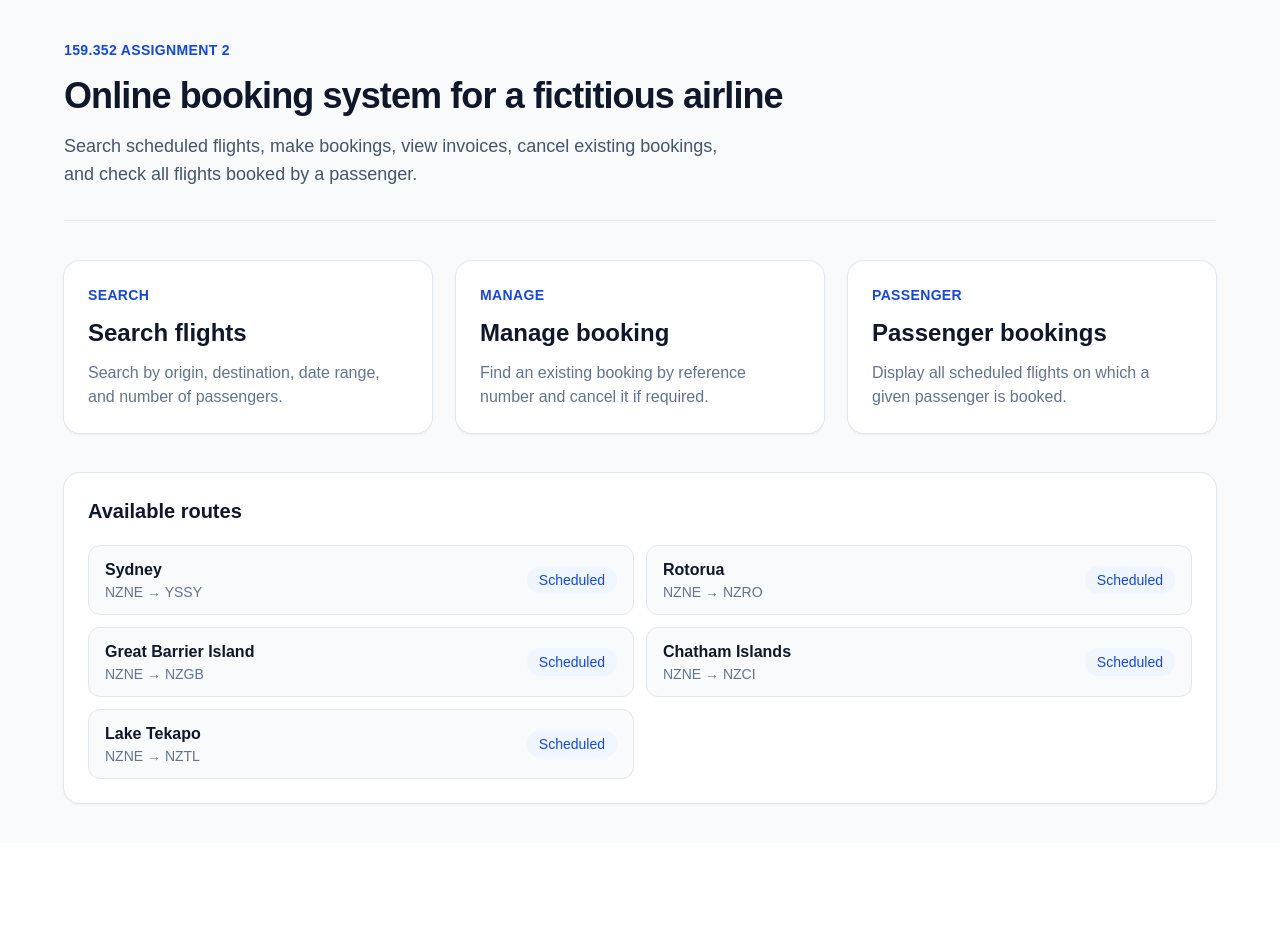
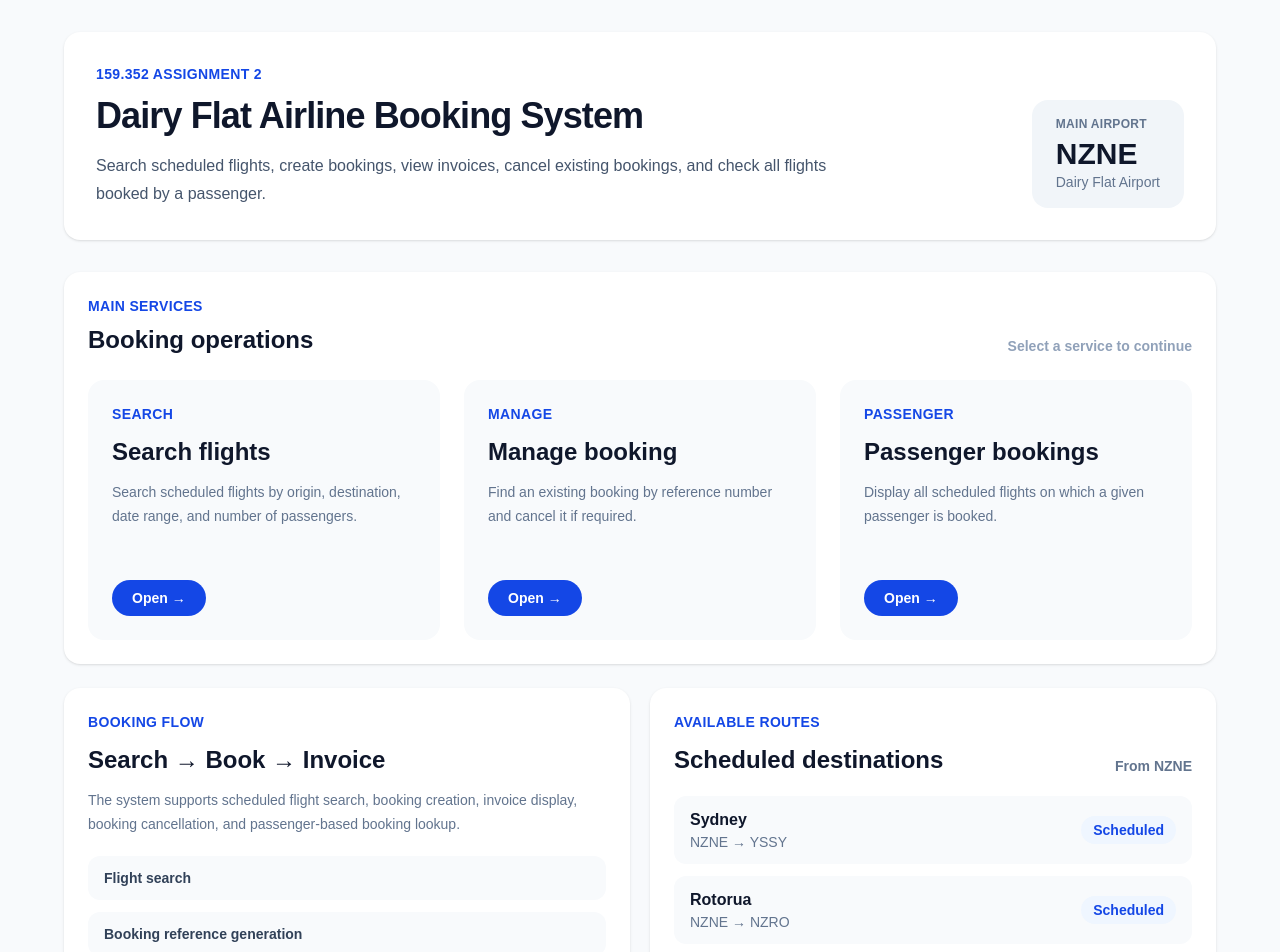
Before and after one commit to a15634962227-png/dairy-flat-airline, a Next.js app: page / in a window 1280 px wide. Shown: the top 952 px of the page. Before the commit the page ends 843 px from the top, so only its background shows below. Built offline with nearby package versions, Linux system fonts and the light colour scheme.

Commit message:
improve homepage ui

```diff
--- a/app/page.tsx
+++ b/app/page.tsx
@@ -1,80 +1,160 @@
 export default function Home() {
+  const actions = [
+    {
+      label: "Search",
+      title: "Search flights",
+      description:
+        "Search scheduled flights by origin, destination, date range, and number of passengers.",
+      href: "/schedules",
+    },
+    {
+      label: "Manage",
+      title: "Manage booking",
+      description:
+        "Find an existing booking by reference number and cancel it if required.",
+      href: "/manage",
+    },
+    {
+      label: "Passenger",
+      title: "Passenger bookings",
+      description:
+        "Display all scheduled flights on which a given passenger is booked.",
+      href: "/passenger",
+    },
+  ];
+
+  const routes = [
+    ["Sydney", "NZNE", "YSSY"],
+    ["Rotorua", "NZNE", "NZRO"],
+    ["Great Barrier Island", "NZNE", "NZGB"],
+    ["Chatham Islands", "NZNE", "NZCI"],
+    ["Lake Tekapo", "NZNE", "NZTL"],
+  ];
+
   return (
-    <main className="min-h-screen bg-slate-50 px-6 py-10 text-slate-900">
+    <main className="min-h-screen bg-slate-50 px-6 py-8 text-slate-900">
       <div className="mx-auto max-w-6xl">
-        <header className="border-b border-slate-200 pb-8">
-          <p className="text-sm font-semibold uppercase tracking-wide text-blue-700">
+        <header className="rounded-2xl bg-white p-8 shadow-sm">
+          <div className="flex flex-col gap-6 md:flex-row md:items-end md:justify-between">
+            <div>
+              <p className="text-sm font-bold uppercase tracking-wide text-blue-700">
                 159.352 Assignment 2
               </p>
 
-          <h1 className="mt-4 max-w-3xl text-4xl font-bold tracking-tight">
-            Online booking system for a fictitious airline
+              <h1 className="mt-3 text-4xl font-bold tracking-tight">
+                Dairy Flat Airline Booking System
               </h1>
 
-          <p className="mt-4 max-w-2xl text-lg text-slate-600">
-            Search scheduled flights, make bookings, view invoices, cancel
-            existing bookings, and check all flights booked by a passenger.
+              <p className="mt-4 max-w-3xl text-base leading-7 text-slate-600">
+                Search scheduled flights, create bookings, view invoices,
+                cancel existing bookings, and check all flights booked by a
+                passenger.
               </p>
+            </div>
+
+            <div className="rounded-2xl bg-slate-100 px-6 py-4">
+              <p className="text-xs font-bold uppercase tracking-wide text-slate-500">
+                Main airport
+              </p>
+              <p className="mt-1 text-3xl font-bold text-slate-900">NZNE</p>
+              <p className="text-sm text-slate-500">Dairy Flat Airport</p>
+            </div>
+          </div>
         </header>
 
-        <section className="mt-10 grid gap-6 md:grid-cols-3">
+        <section className="mt-8 rounded-2xl bg-white p-6 shadow-sm">
+          <div className="mb-6 flex flex-col gap-2 md:flex-row md:items-end md:justify-between">
+            <div>
+              <p className="text-sm font-bold uppercase tracking-wide text-blue-700">
+                Main services
+              </p>
+              <h2 className="mt-2 text-2xl font-bold">Booking operations</h2>
+            </div>
+
+            <p className="text-sm font-semibold text-slate-400">
+              Select a service to continue
+            </p>
+          </div>
+
+          <div className="grid gap-6 md:grid-cols-3">
+            {actions.map((action) => (
               <a
-            href="/schedules"
-            className="rounded-2xl bg-white p-6 shadow-sm ring-1 ring-slate-200 hover:shadow-md"
+                key={action.href}
+                href={action.href}
+                className="rounded-2xl bg-slate-50 p-6 transition hover:-translate-y-1 hover:bg-white hover:shadow-md"
               >
-            <p className="text-sm font-semibold uppercase tracking-wide text-blue-700">
-              Search
+                <p className="text-sm font-bold uppercase tracking-wide text-blue-700">
+                  {action.label}
                 </p>
-            <h2 className="mt-3 text-2xl font-bold">Search flights</h2>
-            <p className="mt-3 text-slate-500">
-              Search by origin, destination, date range, and number of
-              passengers.
+
+                <h3 className="mt-3 text-2xl font-bold">{action.title}</h3>
+
+                <p className="mt-3 min-h-20 text-sm leading-6 text-slate-500">
+                  {action.description}
                 </p>
+
+                <span className="mt-5 inline-flex rounded-full bg-blue-700 px-5 py-2 text-sm font-bold text-white">
+                  Open →
+                </span>
               </a>
-
-          <a
-            href="/manage"
-            className="rounded-2xl bg-white p-6 shadow-sm ring-1 ring-slate-200 hover:shadow-md"
-          >
-            <p className="text-sm font-semibold uppercase tracking-wide text-blue-700">
-              Manage
-            </p>
-            <h2 className="mt-3 text-2xl font-bold">Manage booking</h2>
-            <p className="mt-3 text-slate-500">
-              Find an existing booking by reference number and cancel it if
-              required.
-            </p>
-          </a>
-
-          <a
-            href="/passenger"
-            className="rounded-2xl bg-white p-6 shadow-sm ring-1 ring-slate-200 hover:shadow-md"
-          >
-            <p className="text-sm font-semibold uppercase tracking-wide text-blue-700">
-              Passenger
-            </p>
-            <h2 className="mt-3 text-2xl font-bold">Passenger bookings</h2>
-            <p className="mt-3 text-slate-500">
-              Display all scheduled flights on which a given passenger is
-              booked.
-            </p>
-          </a>
+            ))}
+          </div>
         </section>
 
-        <section className="mt-10 rounded-2xl bg-white p-6 shadow-sm ring-1 ring-slate-200">
-          <h2 className="text-xl font-bold">Available routes</h2>
+        <section className="mt-6 grid gap-5 md:grid-cols-2">
+          <div className="rounded-2xl bg-white p-6 shadow-sm">
+            <p className="text-sm font-bold uppercase tracking-wide text-blue-700">
+              Booking flow
+            </p>
 
-          <div className="mt-5 grid gap-3 md:grid-cols-2">
+            <h2 className="mt-3 text-2xl font-bold">
+              Search → Book → Invoice
+            </h2>
+
+            <p className="mt-3 text-sm leading-6 text-slate-500">
+              The system supports scheduled flight search, booking creation,
+              invoice display, booking cancellation, and passenger-based
+              booking lookup.
+            </p>
+
+            <div className="mt-5 grid gap-3">
               {[
-              ["NZNE", "YSSY", "Sydney"],
-              ["NZNE", "NZRO", "Rotorua"],
-              ["NZNE", "NZGB", "Great Barrier Island"],
-              ["NZNE", "NZCI", "Chatham Islands"],
-              ["NZNE", "NZTL", "Lake Tekapo"],
-            ].map(([from, to, name]) => (
+                "Flight search",
+                "Booking reference generation",
+                "Invoice view",
+                "Cancellation status tracking",
+                "Passenger booking records",
+              ].map((item) => (
+                <div
+                  key={item}
+                  className="rounded-xl bg-slate-50 px-4 py-3 text-sm font-semibold text-slate-700"
+                >
+                  {item}
+                </div>
+              ))}
+            </div>
+          </div>
+
+          <div className="rounded-2xl bg-white p-6 shadow-sm">
+            <div className="flex items-end justify-between">
+              <div>
+                <p className="text-sm font-bold uppercase tracking-wide text-blue-700">
+                  Available routes
+                </p>
+
+                <h2 className="mt-3 text-2xl font-bold">
+                  Scheduled destinations
+                </h2>
+              </div>
+
+              <p className="text-sm font-semibold text-slate-500">From NZNE</p>
+            </div>
+
+            <div className="mt-5 grid gap-3">
+              {routes.map(([name, from, to]) => (
                 <div
                   key={to}
-                className="flex items-center justify-between rounded-xl border border-slate-200 bg-slate-50 px-4 py-3"
+                  className="flex items-center justify-between rounded-xl bg-slate-50 px-4 py-3"
                 >
                   <div>
                     <p className="font-semibold">{name}</p>
@@ -83,11 +163,12 @@ export default function Home() {
                     </p>
                   </div>
 
-                <span className="rounded-full bg-blue-50 px-3 py-1 text-sm font-medium text-blue-700">
+                  <span className="rounded-full bg-blue-50 px-3 py-1 text-sm font-semibold text-blue-700">
                     Scheduled
                   </span>
                 </div>
               ))}
+            </div>
           </div>
         </section>
       </div>
--- a/app/passenger/page.tsx
+++ b/app/passenger/page.tsx
@@ -195,8 +195,7 @@ export default function PassengerPage() {
 
                                 <div className="text-left md:text-right">
                                     <span
-                    className={`inline-flex h-9 items-center rounded-full px-4 text-sm font-semibold ${
-                      booking.status === "confirmed"
+                                        className={`inline-flex h-9 items-center rounded-full px-4 text-sm font-semibold ${booking.status === "confirmed"
                                                 ? "bg-green-50 text-green-700"
                                                 : "bg-slate-100 text-slate-600"
                                             }`}
@@ -223,7 +222,7 @@ export default function PassengerPage() {
                                 </a>
 
                                 <a
-                  href="/manage"
+                                    href={`/manage?reference=${booking.bookingReference}`}
                                     className="inline-flex h-12 min-w-[150px] items-center justify-center rounded-lg bg-blue-700 px-5 text-base font-semibold text-white hover:bg-blue-800"
                                 >
                                     Manage
```
Also changed, not shown: app/manage/page.tsx (+23 -6 lines). Lines whose indentation alone changed are shown as unchanged.
